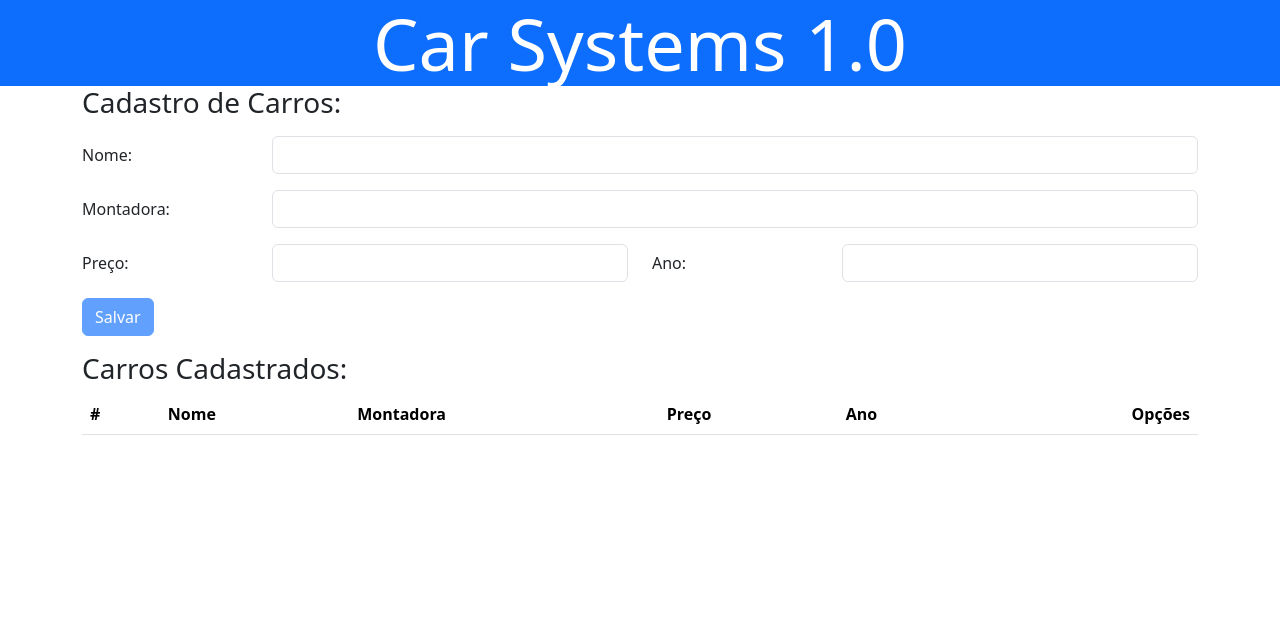
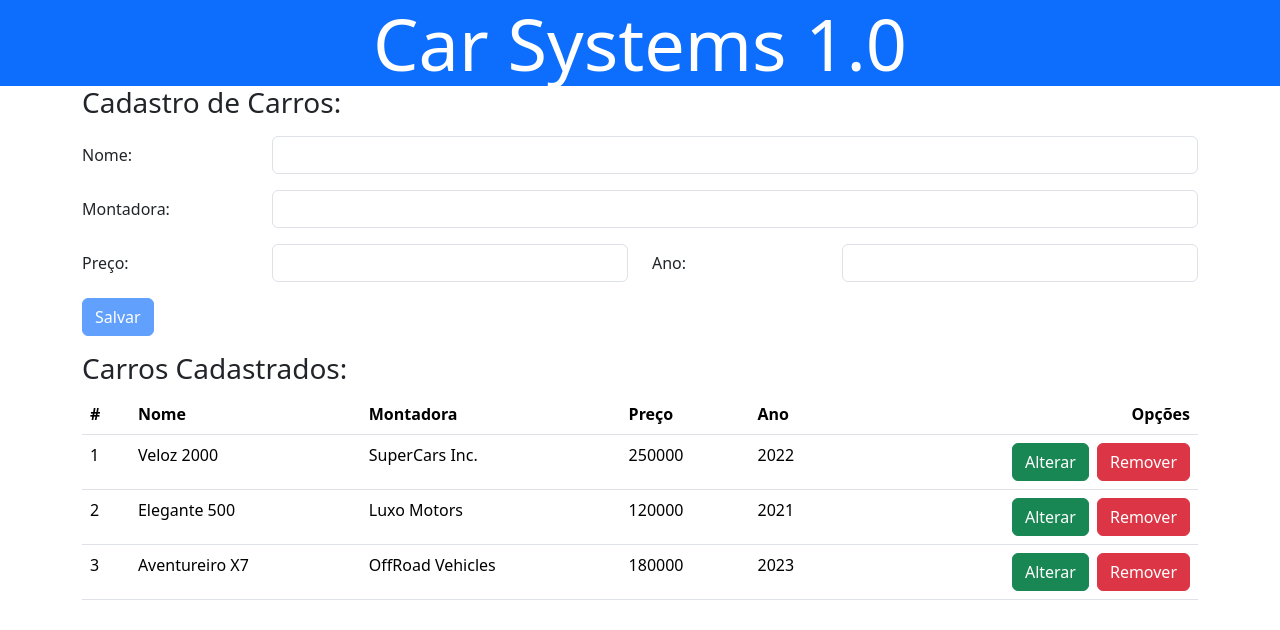
Before and after one commit to MichaelDouglasLima/bootcamp-devjr-modulo8-car, an Angular app: page / in a window 1280 px wide. Shown: the top 630 px of the page. Built offline with nearby package versions, Linux system fonts and the light colour scheme.

Commit message:
closes #8 - Loaded Cars

```diff
--- a/src/app/components/car/car.component.html
+++ b/src/app/components/car/car.component.html
@@ -2,8 +2,8 @@
     <h3>Cadastro de Carros:</h3>
     <form #formCar="ngForm">
         <div class="row mb-3 mt-3">
-            <label for="inputName" class="col-sm-1 col-form-label">Nome:</label>
-            <div class="col-sm-10 offset-sm-1">
+            <label for="inputName" class="col-sm-2 col-form-label">Nome:</label>
+            <div class="col-sm-10">
                 <input type="text" class="form-control" [(ngModel)]="car.name" name="inputName" id="inputName" required>
             </div>
         </div>
--- a/src/app/components/cars/cars.component.ts
+++ b/src/app/components/cars/cars.component.ts
@@ -10,9 +10,31 @@
 
   car : Car = { } as Car;
   isUpdate : boolean = false;
-  idCount : number = 1;
+  idCount : number = 4;
 
-  cars : Car[]  = [];
+  cars : Car[]  = [
+    {
+      id: 1,
+      name: " Veloz 2000",
+      automaker: "SuperCars Inc.",
+      price: 250000,
+      year: 2022
+    },
+    {
+      id: 2,
+      name: "Elegante 500",
+      automaker: "Luxo Motors",
+      price: 120000,
+      year: 2021
+    },
+    {
+      id: 3,
+      name: "Aventureiro X7",
+      automaker: "OffRoad Vehicles",
+      price: 180000,
+      year: 2023
+    }
+  ];
 
   saveCar(){
 
```
